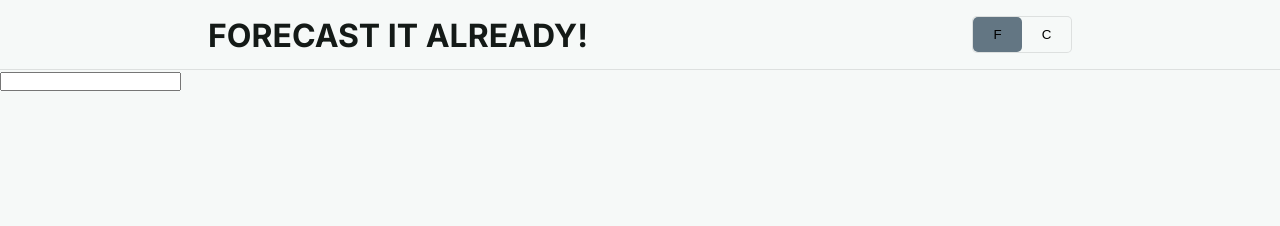
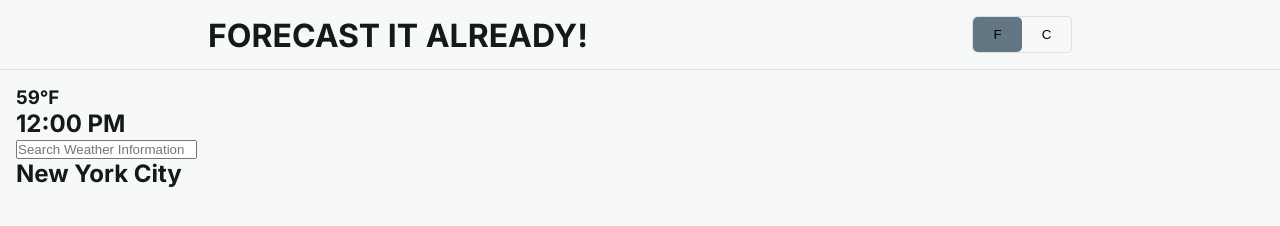
Before and after one commit to Forecast-It-Already/Forecast-It-Already, a website built with Vite: page app/index.html in a window 1280 px wide. Built offline with nearby package versions, Linux system fonts and the light colour scheme; some icons are missing.

Commit message:
Resolve HTML merge conflict

```diff
--- a/app/index.html
+++ b/app/index.html
@@ -3,6 +3,14 @@
     <head>
         <meta charset="UTF-8" />
         <link rel="icon" type="image/svg+xml" href="/vite.svg" />
+        <link
+            rel="stylesheet"
+            href="https://cdnjs.cloudflare.com/ajax/libs/font-awesome/6.0.0-beta3/css/all.min.css"
+        />
+        <link
+            rel="stylesheet"
+            href="https://cdnjs.cloudflare.com/ajax/libs/weather-icons/2.0.10/css/weather-icons.min.css"
+        />
         <meta name="viewport" content="width=device-width, initial-scale=1.0" />
         <title>Forecast It Already!</title>
     </head>
@@ -23,9 +31,36 @@
                     </span>
                 </button>
             </header>
-            <div>
-                <input type="text" id="search">
-            </div>
+
+            <section>
+                <div class="weather-icon-time-form-container">
+                    <div class="weather-icon-temperature-time-container">
+                        <i
+                            id="current-weather-icon"
+                            class="wi wi-day-sunny"
+                        ></i>
+                        <div class="weather-temperature-time-container">
+                            <h3 id="current-weather-temperature">59°F</h3>
+                            <h1 id="current-weather-time">12:00 PM</h1>
+                        </div>
+                    </div>
+
+                    <div class="current-weather-form-container">
+                        <form id="weather-form">
+                            <input
+                                type="text"
+                                name="searchLocation"
+                                id="search-location-input"
+                                placeholder="Search Weather Information"
+                            />
+                        </form>
+
+                        <div class="current-weather-container">
+                            <h2 id="current-weather-title">New York City</h2>
+                        </div>
+                    </div>
+                </div>
+            </section>
         </div>
         <script type="module" src="/src/main.js"></script>
     </body>
```
